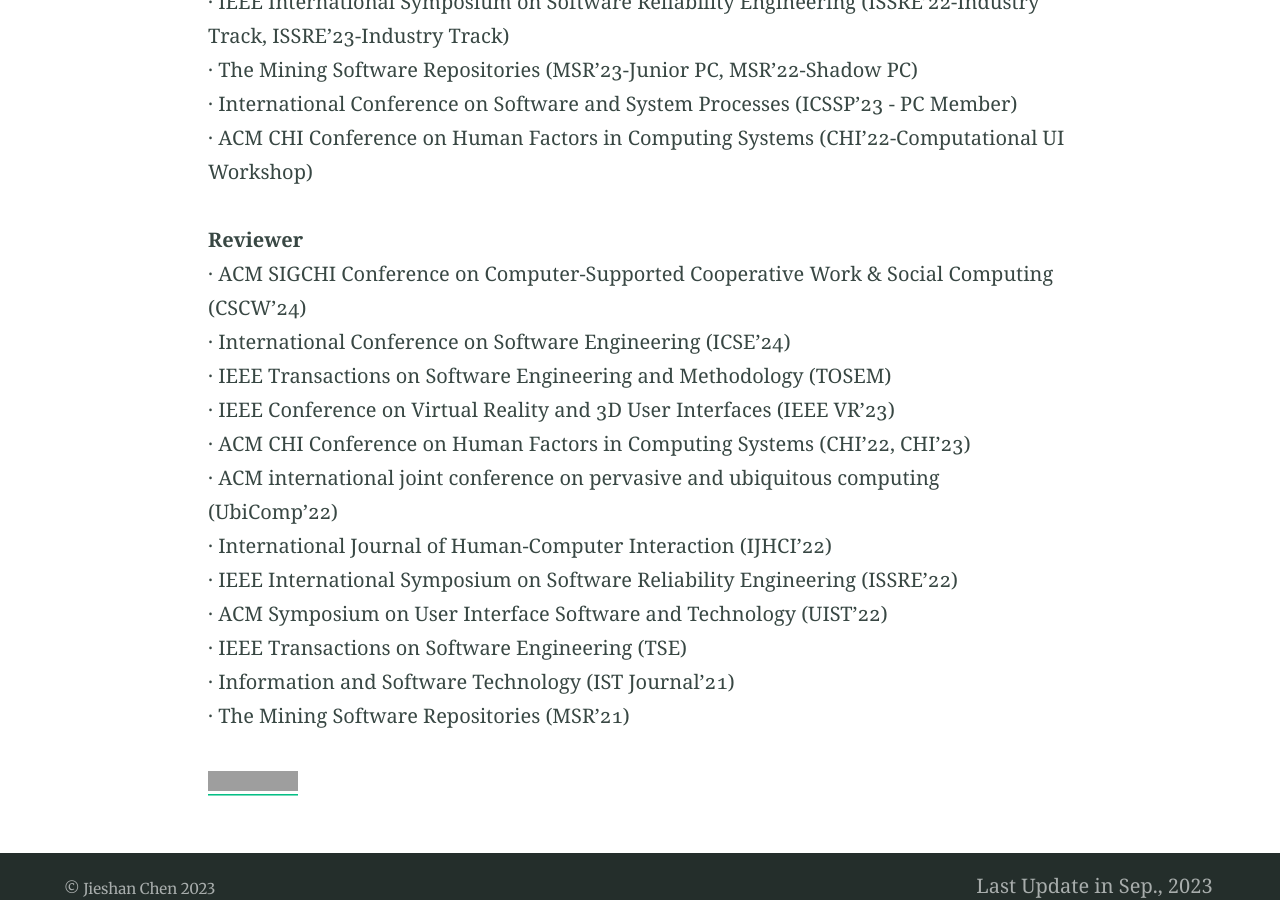
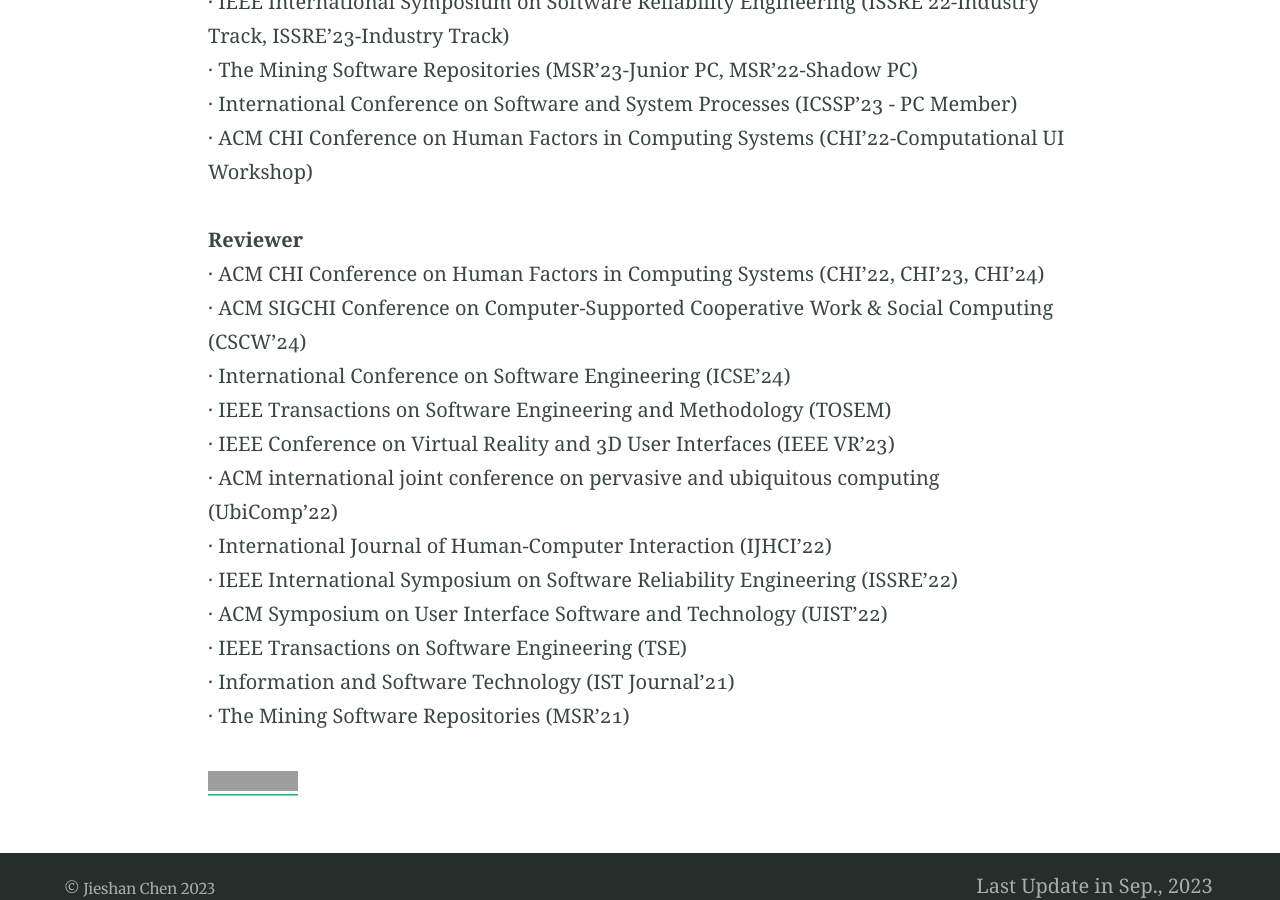
Before and after one commit to chenjshnn/chenjshnn.github.io, a Jekyll site: the page built from index.md, in a window 1280 px wide and 900 px high, scrolled down 3624 px. Built offline with Jekyll 4.4.1, drawn with Linux system fonts in a browser that asks for light colours; some of the changed text lies outside the part shown; grey boxes are pictures that could not be loaded.

Commit message:
Update index.md

```diff
--- a/index.md
+++ b/index.md
@@ -86,11 +86,11 @@ Guibin Chen, Deheng Ye, Zhenchang Xing, ***Jieshan Chen***, and Erik Cambria. <b
 · ACM CHI Conference on Human Factors in Computing Systems (CHI'22-Computational UI Workshop) <br />
 
 **Reviewer** <br />
+· ACM CHI Conference on Human Factors in Computing Systems (CHI'22, CHI'23, CHI'24) <br />
 · ACM SIGCHI Conference on Computer-Supported Cooperative Work & Social Computing (CSCW'24) <br />
 · International Conference on Software Engineering (ICSE'24) <br />
 · IEEE Transactions on Software Engineering and Methodology (TOSEM) <br />
 · IEEE Conference on Virtual Reality and 3D User Interfaces (IEEE VR'23) <br />
-· ACM CHI Conference on Human Factors in Computing Systems (CHI'22, CHI'23) <br />
 · ACM international joint conference on pervasive and ubiquitous computing (UbiComp'22) <br />
 · International Journal of Human-Computer Interaction (IJHCI'22) <br />
 · IEEE International Symposium on Software Reliability Engineering (ISSRE'22) <br />
```
Also changed, not shown: other parts of index.md (+1 -1 lines).
